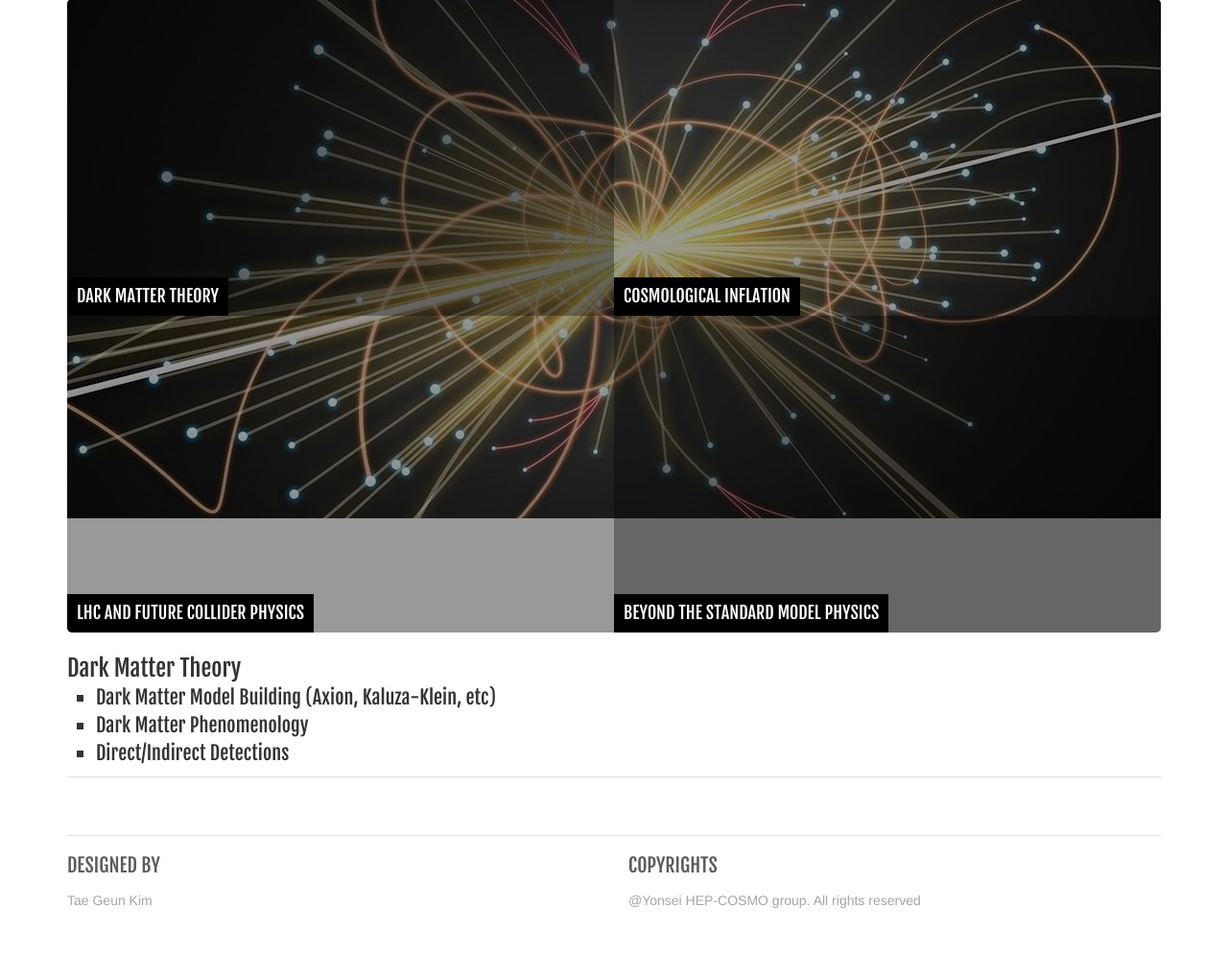
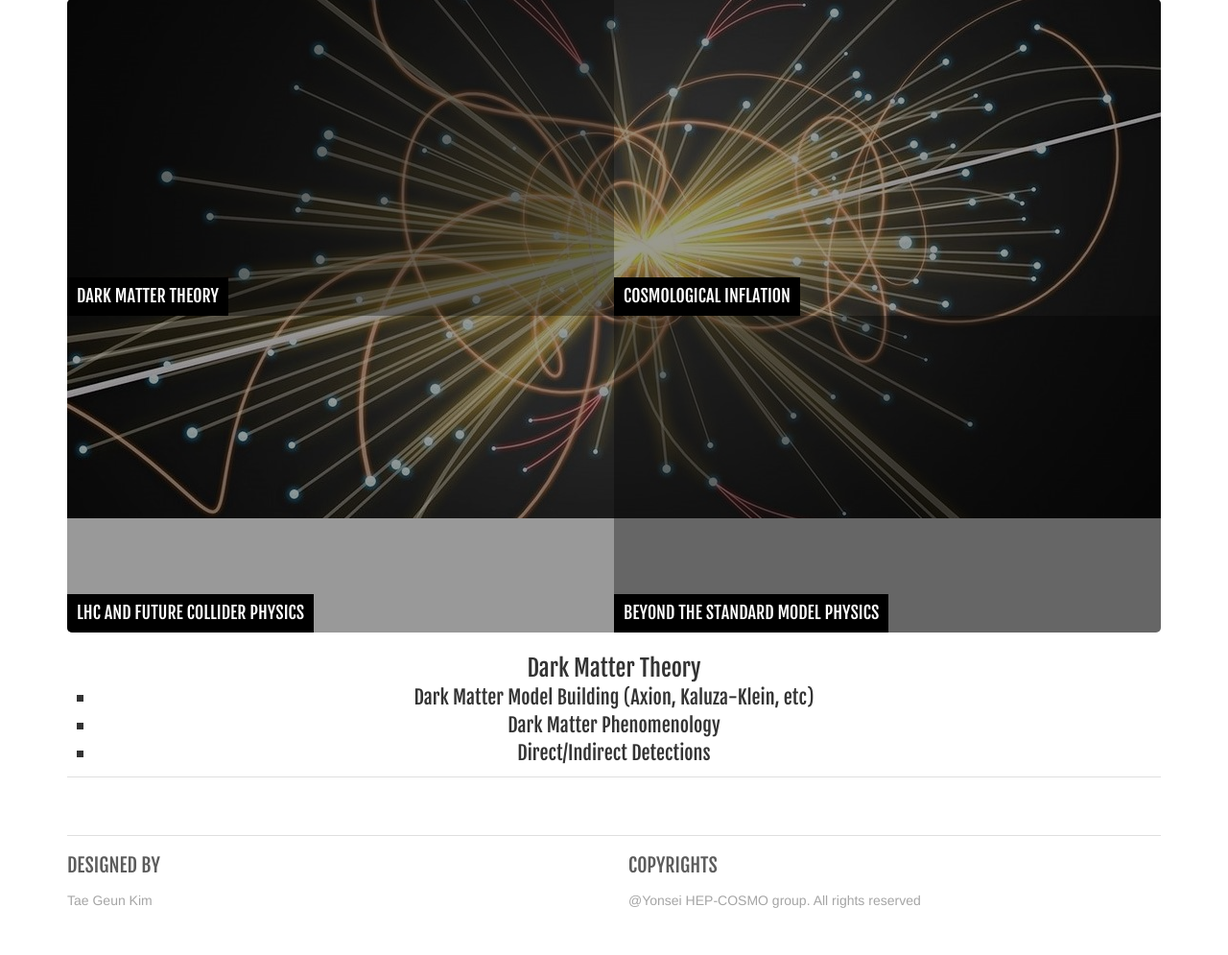
Before and after one commit to Axect/HEP_Web_Django, a Django app: page / in a window 1280 px wide. Shown: the part 137-1132 px from the top of the page at 96% size. Run offline with Django 3.2, Linux system fonts and the light colour scheme; some libraries are stand-ins or nearby versions.

Commit message:
Centering

```diff
--- a/HEP_COSMO/templates/HEP/index.html
+++ b/HEP_COSMO/templates/HEP/index.html
@@ -103,7 +103,7 @@
 <div class="container">
     <div class="row">
         <div class="col-sm-12 col-md-12">
-            <div class="blist">
+            <div class="blist" style="text-align:center">
                 <ul>
                     <li>Dark Matter Theory</li>
                     <div class="clist">
```
